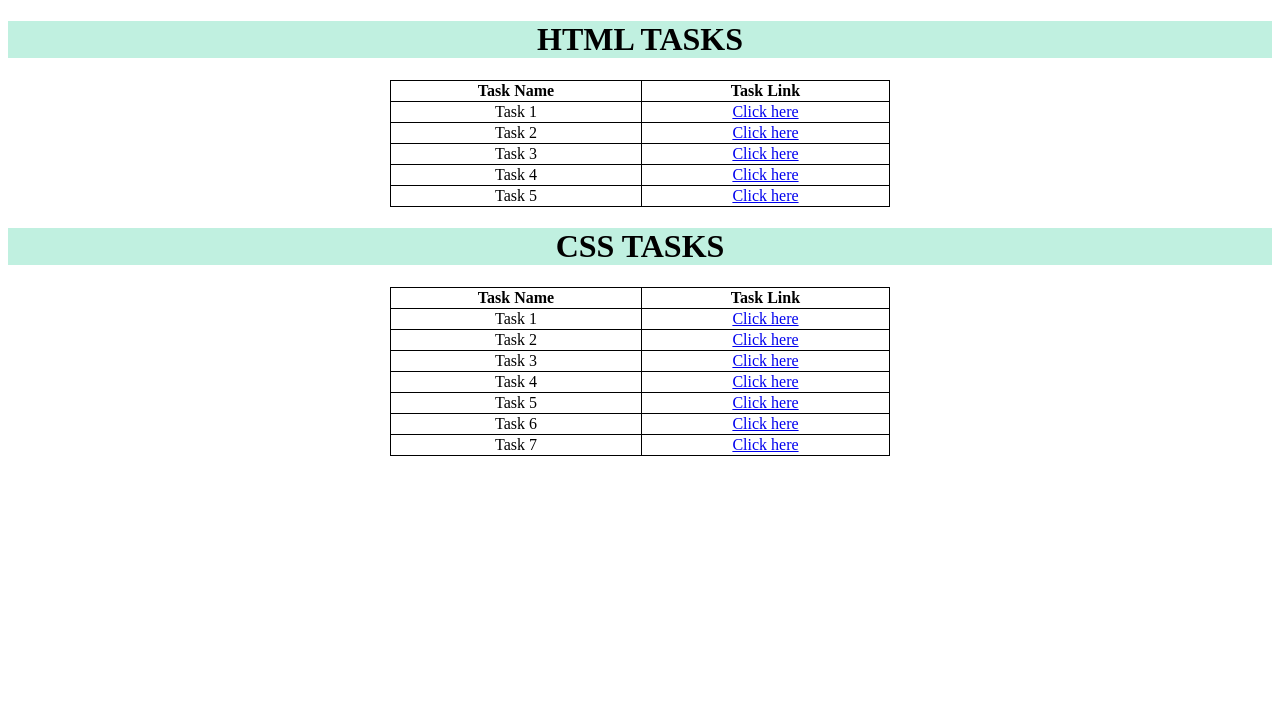
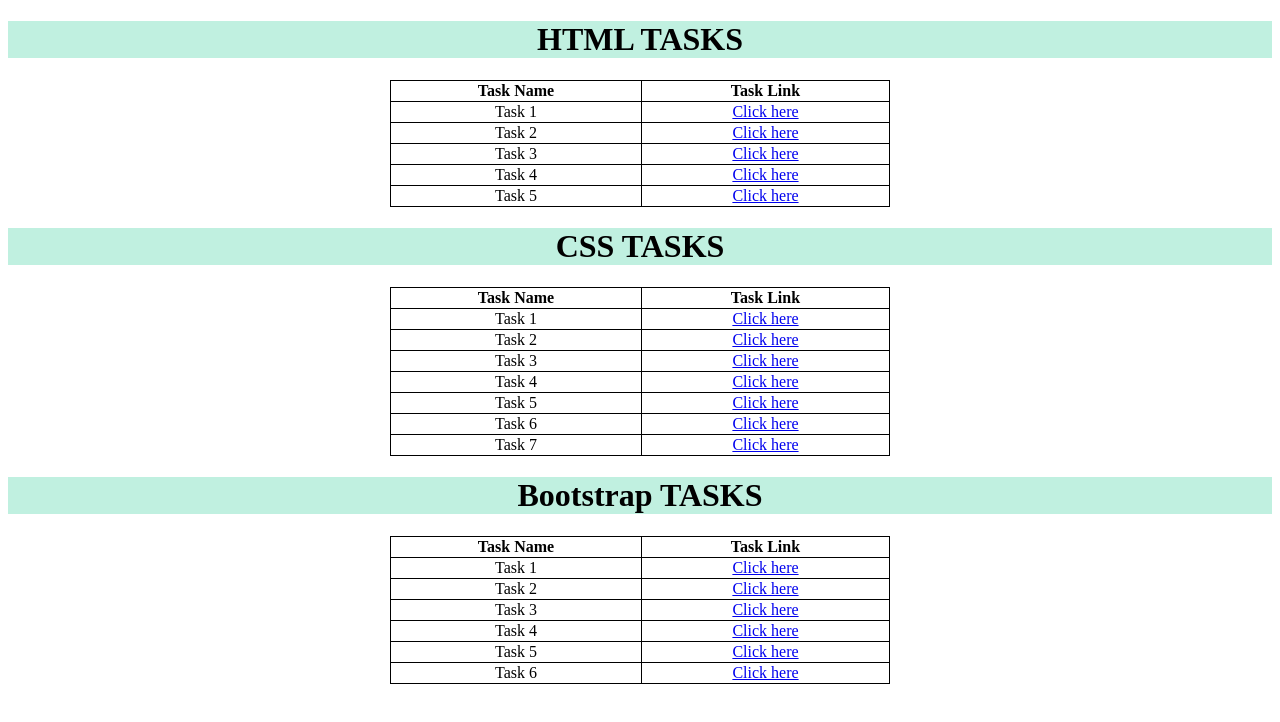
Before and after one commit to Shivanshu1402/Test1, a plain HTML site: page index.html in a window 1280 px wide. Drawn offline with Linux system fonts and the light colour scheme.

Commit message:
Update index.html

```diff
--- a/index.html
+++ b/index.html
@@ -86,5 +86,36 @@
         <td><a href="Css_task7.html">Click here</a></td>
       </tr>
     </table>
+     <h1 style="text-align: center">Bootstrap TASKS</h1>
+    <table>
+      <tr>
+        <th>Task Name</th>
+        <th>Task Link</th>
+      </tr>
+      <tr>
+        <td>Task 1</td>
+        <td><a href="Bs_task1.html">Click here</a></td>
+      </tr>
+      <tr>
+        <td>Task 2</td>
+        <td><a href="Bs_task2.html">Click here</a></td>
+      </tr>
+      <tr>
+        <td>Task 3</td>
+        <td><a href="Bs_task3.html">Click here</a></td>
+      </tr>
+      <tr>
+        <td>Task 4</td>
+        <td><a href="Bs_task4.html">Click here</a></td>
+      </tr>
+      <tr>
+        <td>Task 5</td>
+        <td><a href="Bs_task5.html">Click here</a></td>
+      </tr>
+      <tr>
+        <td>Task 6</td>
+        <td><a href="Bs_task6.html">Click here</a></td>
+      </tr>
+    </table>
   </body>
 </html>
```
